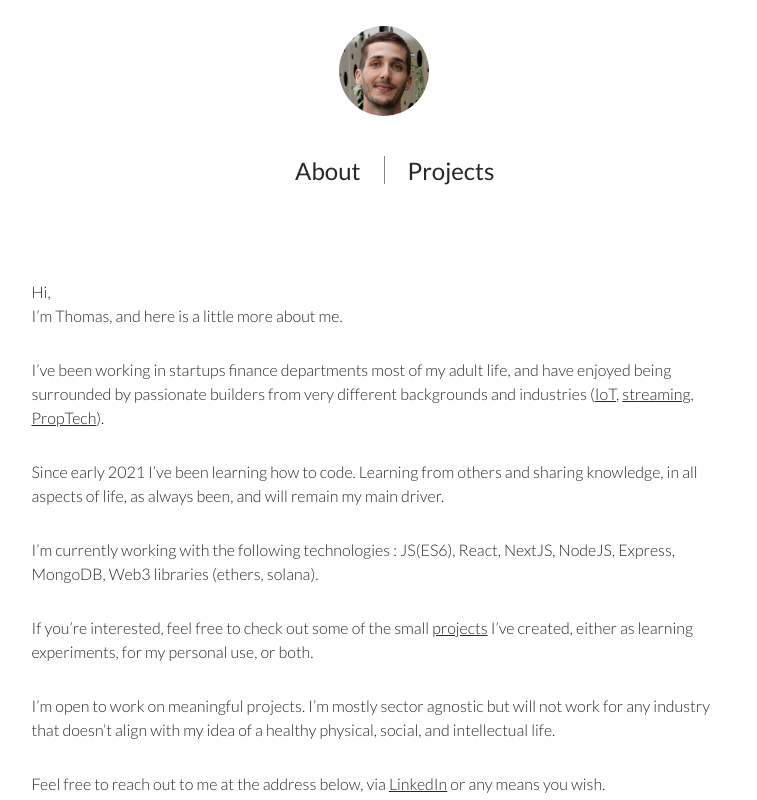
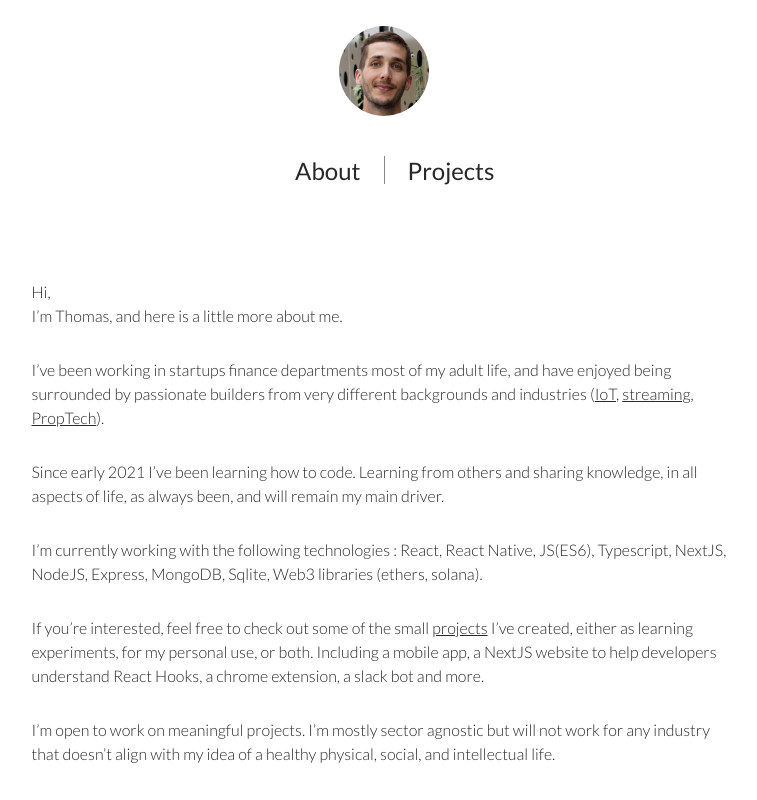
Before and after one commit to thomas-labrusse/personal-website, a Next.js app: page / in a window 1280 px wide. Shown: the top 800 px of the page, without its empty margins (256-1013 px from the left). Built offline with nearby package versions, Linux system fonts and the light colour scheme.

Commit message:
update skills content

```diff
--- a/components/about/About.jsx
+++ b/components/about/About.jsx
@@ -45,9 +45,9 @@ const About = () => {
 			</p>
 			<p>
 				<span>
-					I’m currently working with the following technologies : JS(ES6),
-					React, NextJS, NodeJS, Express, MongoDB, Web3 libraries (ethers,
-					solana).
+					I’m currently working with the following technologies : React, React
+					Native, JS(ES6), Typescript, NextJS, NodeJS, Express, MongoDB, Sqlite,
+					Web3 libraries (ethers, solana).
 				</span>
 			</p>
 			<p>
@@ -57,7 +57,8 @@ const About = () => {
 						<Link href='/projects'>projects</Link>
 					</span>{' '}
 					I’ve created, either as learning experiments, for my personal use, or
-					both.
+					both. Including a mobile app, a NextJS website to help developers
+					understand React Hooks, a chrome extension, a slack bot and more.
 				</span>
 			</p>
 			<p>
--- a/pages/projects/index.jsx
+++ b/pages/projects/index.jsx
@@ -101,7 +101,7 @@ const ProjectsPage = () => {
 				<title>Projects</title>
 				<meta
 					name='description'
-					content="Selected projects I've been working on : chrome extension, slack bot, solana mint dapp. Using React, NodeJS, Express, and more..."
+					content="Selected projects I've been working on : mobile app, chrome extension, slack bot, solana mint dapp. Using React, Typescript, NodeJS, Express, and more..."
 				/>
 			</Head>
 			<Projects projects={PROJECTS} />
```
